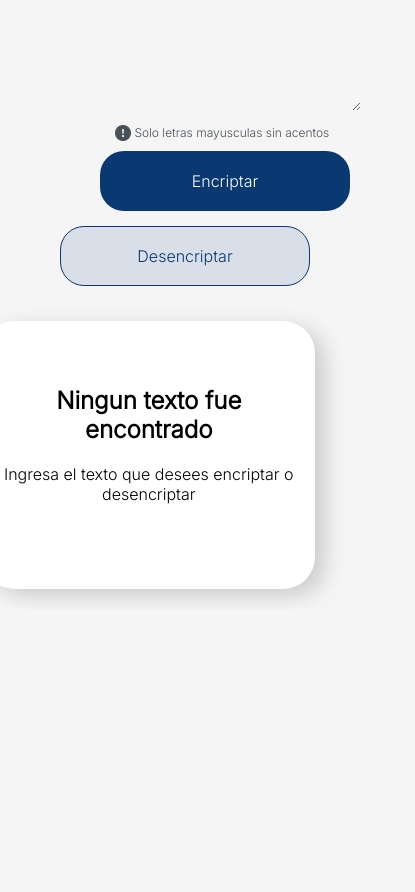
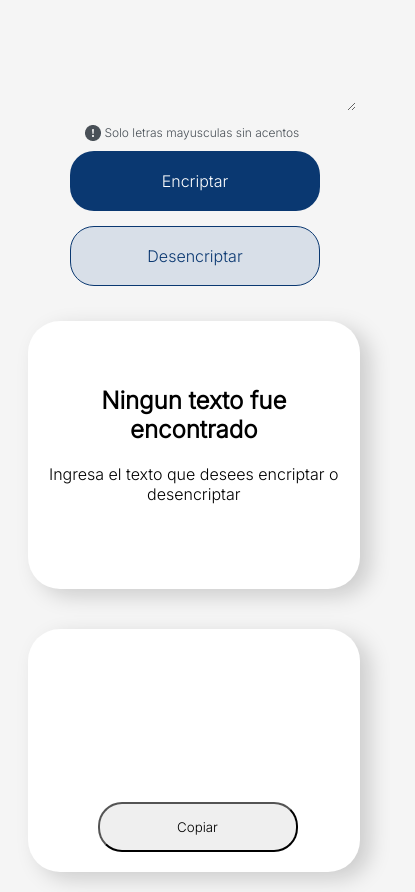
Before and after one commit to Elias3008/RetoAlura, a plain HTML site: page index.html in a window 390 px wide. Shown: the part 720-1612 px from the top of the page, 415 px wide, since content can reach past the window. Before the commit the page ends 1329 px from the top, so only its background shows below. Drawn offline with Linux system fonts and the light colour scheme.

Commit message:
viewports actualizados

```diff
--- a/responsive.css
+++ b/responsive.css
@@ -186,20 +186,61 @@
 
 
 }
-@media screen and (max-width:415px) {
+@media screen and (max-width:391px) {
 
 #cabecera {
-    margin: 30px 0px 25px 25px;
+    margin: 30px 0px 25px 0px;
     width: 100%;
 }
 #cajaTexto {
     display: block;
     float: left;
     width: 80%;
-    margin: 20px 20px 0px 45px;
+    margin: 20px 20px 0px 40px;
 }
+#leyendaBotones {
+    color: #495057;
+    margin-left: 35px;
+    font-size: 12px;
+}
+#encriptar {
+    background-color: #0A3871;
+    color: white;
+    font-size: 16px;
+    font-weight: 300;
+    border: none;
+    margin: 10px 5px 5px 20px;
+}
+#desencriptar {
+    background-color: #D8DFE8;
+    color: #0A3871;
+    font-size: 16px;
+    font-weight: 300;
+    border: 1px solid #0A3871;
+    margin: 10px 20px 5px;
+}
+#historial {
+    display: block;
+    background-color: white;
+    width: 75%;
+    height: 10%;
+    margin: 20px 30px 20px 0px;
+    border-radius: 32px;
+    box-shadow: 10px 7px 21px 0px rgba(0,0,0,0.17);
+    padding: 0px 20px;
+}
+#traduccion {
+    display: block;
+    background-color: white;
+    width: 75%;
+    height: 10%;
+    margin: 20px 30px 20px 0px;
+    border-radius: 32px;
+    box-shadow: 10px 7px 21px 0px rgba(0,0,0,0.17);
+}
+#botonC {
 
-
-
-
+    display: block;
+    margin: 25px 0px 20px 50px;
 }
+}
```
